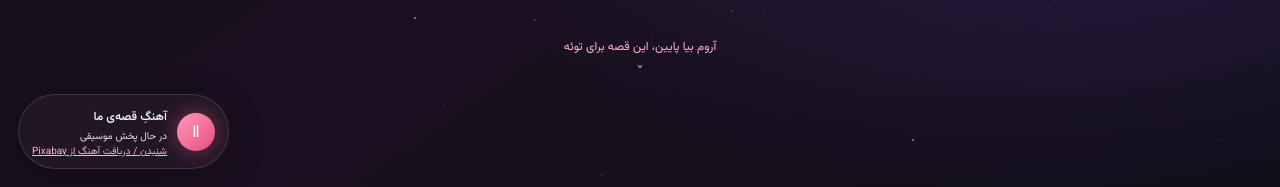
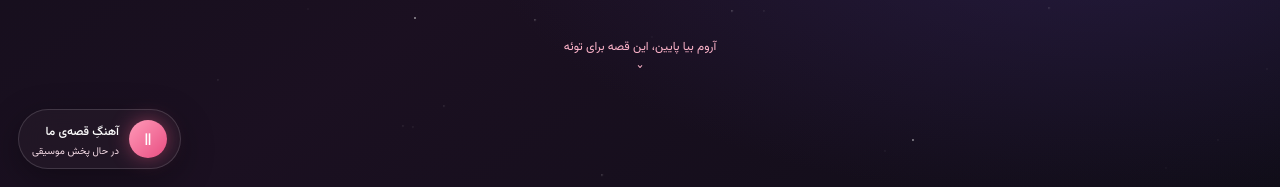
Before and after one commit to v2gurd/Love, a plain HTML site: page index.html in a window 1280 px wide. Shown: the part 613-800 px from the top of the page. Drawn offline with Linux system fonts and the light colour scheme.

Commit message:
Add files via upload

```diff
--- a/index.html
+++ b/index.html
@@ -51,7 +51,7 @@ footer{text-align:center;color:#a995a5;font-size:11px;padding:15px 20px 35px}
 <body>
 <div id="stars"></div><div id="burst"></div>
 <nav><span>یک قصه‌ی دونفره</span><span>♡</span><span>فصل دوم</span></nav>
-<div class="music"><button id="play" aria-label="پخش موسیقی">▶</button><div><b>آهنگِ قصه‌ی ما</b><small id="musicState">تلاش برای پخش خودکار</small><a href="https://pixabay.com/music/solo-piano-beautiful-romantic-piano-166945/" target="_blank" rel="noopener" style="display:block;color:#ffb6cb;font-size:10px;text-decoration:underline">شنیدن / دریافت آهنگ از Pixabay</a></div><audio id="song" src="music.mp3" loop preload="auto" autoplay></audio></div>
+<div class="music"><button id="play" aria-label="پخش موسیقی">▶</button><div><b>آهنگِ قصه‌ی ما</b><small id="musicState">تلاش برای پخش خودکار</small></div><audio id="song" src="https://dl.rozmusic.com/Music/1404/05/30/Reza%20Bahram%20-%20Che%20Konam.mp3" loop preload="auto" autoplay></audio></div>
 
 <section class="hero">
  <div class="eyebrow">برای صاحبِ قشنگ‌ترین لبخندم</div>
@@ -94,7 +94,7 @@ for(let i=0;i<85;i++){let s=document.createElement('i');s.className='star';s.sty
 const observer=new IntersectionObserver(entries=>entries.forEach(e=>{if(e.isIntersecting){e.target.classList.add('show');observer.unobserve(e.target);}}),{threshold:.18});
 document.querySelectorAll('.reveal').forEach(el=>observer.observe(el));
 const audio=document.getElementById('song'),play=document.getElementById('play'),state=document.getElementById('musicState');
-async function startMusic(){try{await audio.play();play.textContent='Ⅱ';state.textContent='در حال پخش موسیقی';return true}catch(e){state.textContent='پخش خودکار مسدود شد؛ برای آهنگ لمس کن یا لینک آهنگ را باز کن';return false}}
+async function startMusic(){try{await audio.play();play.textContent='Ⅱ';state.textContent='در حال پخش موسیقی';return true}catch(e){state.textContent='برای شروع آهنگ دکمه پخش را بزن';return false}}
 startMusic();
 play.addEventListener('click',async()=>{if(audio.paused){await startMusic()}else{audio.pause();play.textContent='▶';state.textContent='موسیقی متوقف شد';}});
 ['pointerdown','touchstart','keydown'].forEach(evt=>window.addEventListener(evt,()=>{if(audio.paused)startMusic()},{once:true,passive:true}));
```
